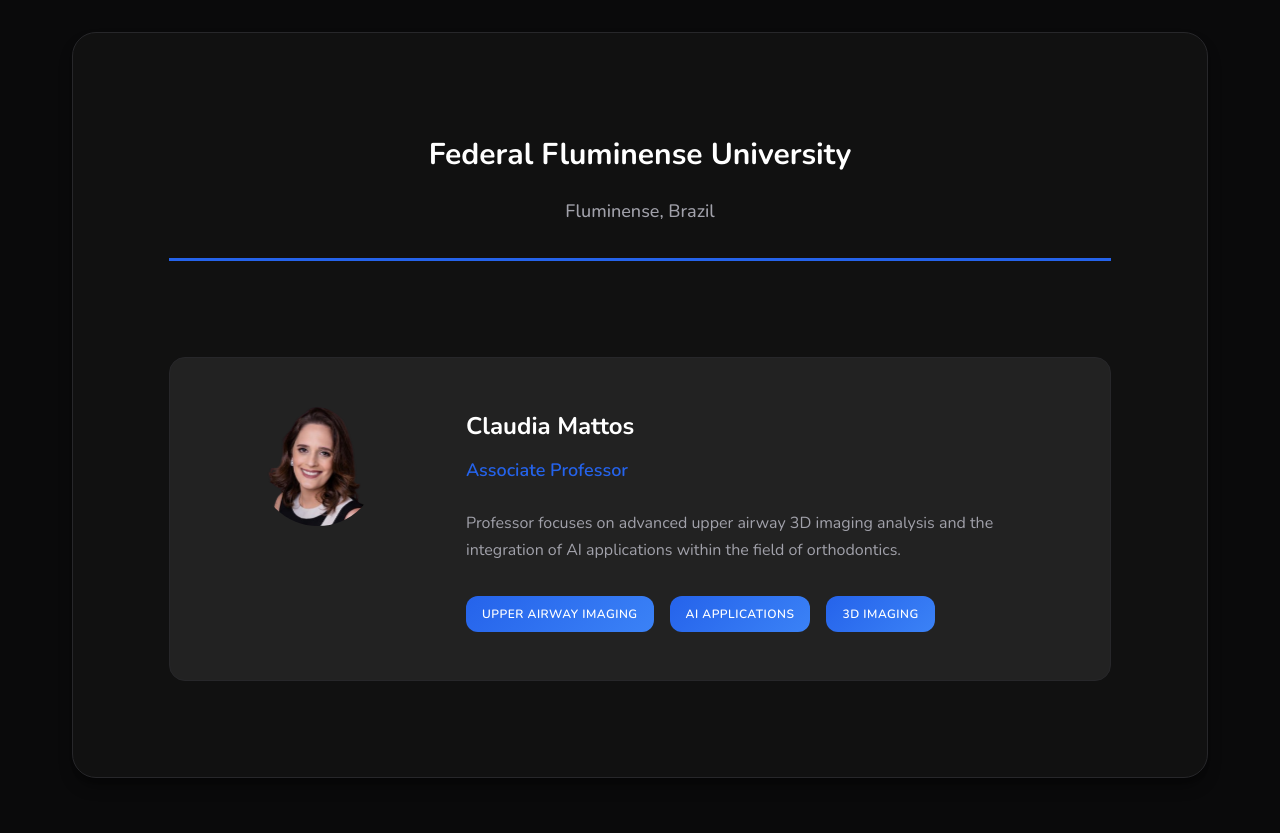
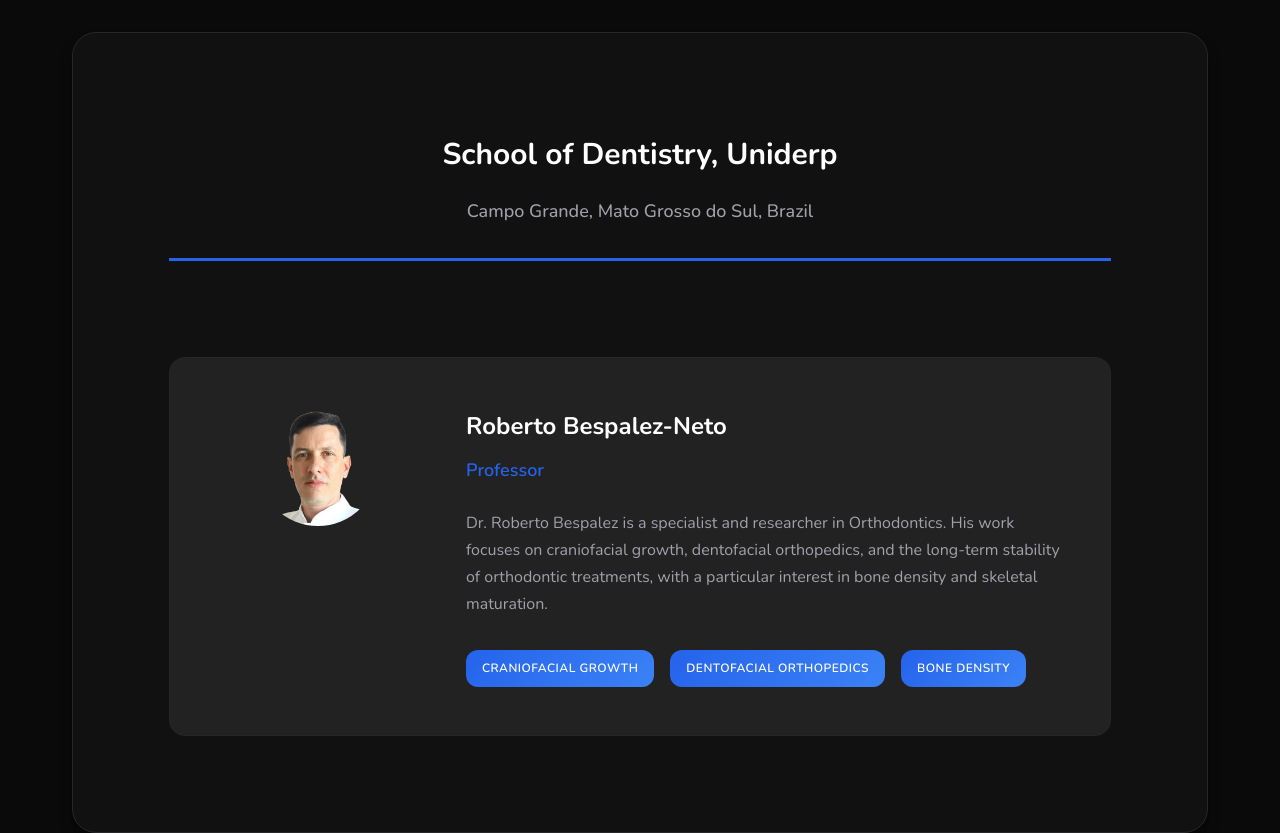
Before and after one commit to DCBIA-OrthoLab/Website_DCBIA, a plain HTML site: page team.html in a window 1280 px wide. Shown: the part 8360-9193 px from the top of the page. Drawn offline with nearby package versions, Linux system fonts and the light colour scheme.

Commit message:
Add Roberto Bespalez

```diff
--- a/team.html
+++ b/team.html
@@ -358,6 +358,33 @@
 
             <section class="university-section">
                 <div class="university-header">
+                    <h2 class="university-title">School of Dentistry, Uniderp</h2>
+                    <p class="university-location">Campo Grande, Mato Grosso do Sul, Brazil</p>
+                </div>
+
+                <div class="team-grid-full">
+
+                    <div class="team-member-full">
+                        <a href="https://scholar.google.com/citations?user=dGRnf54AAAAJ&hl=pt-BR"style="text-decoration: none; color: inherit;">
+                        <div class="member-photo-large">
+                            <img src="images/Team/Roberto Bespalez-Neto.png">
+                        </div>
+                        <div class="member-details">
+                            <h3 class="member-name">Roberto Bespalez-Neto</h3>
+                            <p class="member-role">Professor</p>
+                            <p class="member-bio">Dr. Roberto Bespalez is a specialist and researcher in Orthodontics. His work focuses on craniofacial growth, dentofacial orthopedics, and the long-term stability of orthodontic treatments, with a particular interest in bone density and skeletal maturation.</p>
+                            <div class="member-expertise">
+                                <span class="expertise-tag">Craniofacial growth</span>
+                                <span class="expertise-tag">Dentofacial orthopedics</span>
+                                <span class="expertise-tag">Bone density</span>
+                            </div></a>
+                        </div>
+                    </div>
+                </div>
+            </section>
+
+            <section class="university-section">
+                <div class="university-header">
                     <h2 class="university-title">Federal Fluminense University</h2>
                     <p class="university-location">Fluminense, Brazil</p>
                 </div>
@@ -393,7 +420,7 @@
                     <div class="team-member-full">
                         <a href="https://www.researchgate.net/profile/Selene-Barone"style="text-decoration: none; color: inherit;">
                         <div class="member-photo-large">
-                            <img src="images/Team/slenebarone.png">
+                            <img src="images/Team/selenebarone.png">
                         </div>
                         <div class="member-details">
                             <h3 class="member-name">Selene Barone</h3>
```
Also changed, not shown: images/Team/Roberto Bespalez-Neto.png (added), images/Team/selenebarone.png (renamed from images/Team/slenebarone.png).
